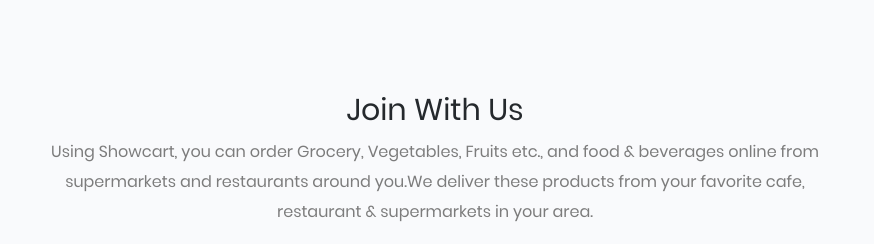
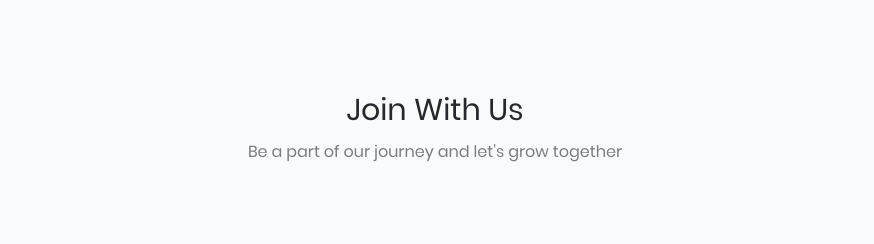
Before and after one commit to derudra/Hello-Showcart, a plain HTML site: page index.html in a window 1280 px wide. Shown: the part 1720-1964 px from the top of the page, without its empty margins (205-1079 px from the left). Drawn offline with Linux system fonts and the light colour scheme.

Commit message:
Update index.html

```diff
--- a/index.html
+++ b/index.html
@@ -109,7 +109,7 @@ Delivery</h6>
 <div class="col-sm-12 col-md-8 col-centered">
 <h4>Join With Us</h4>
 
-<p>Using Showcart, you can order Grocery, Vegetables, Fruits etc., and food &amp; beverages online from supermarkets and restaurants around you.We deliver these products from your favorite cafe, restaurant &amp; supermarkets in your area.</p>
+<p>Be a part of our journey and let's grow together</p>
 </div>
 </div>
 
```
